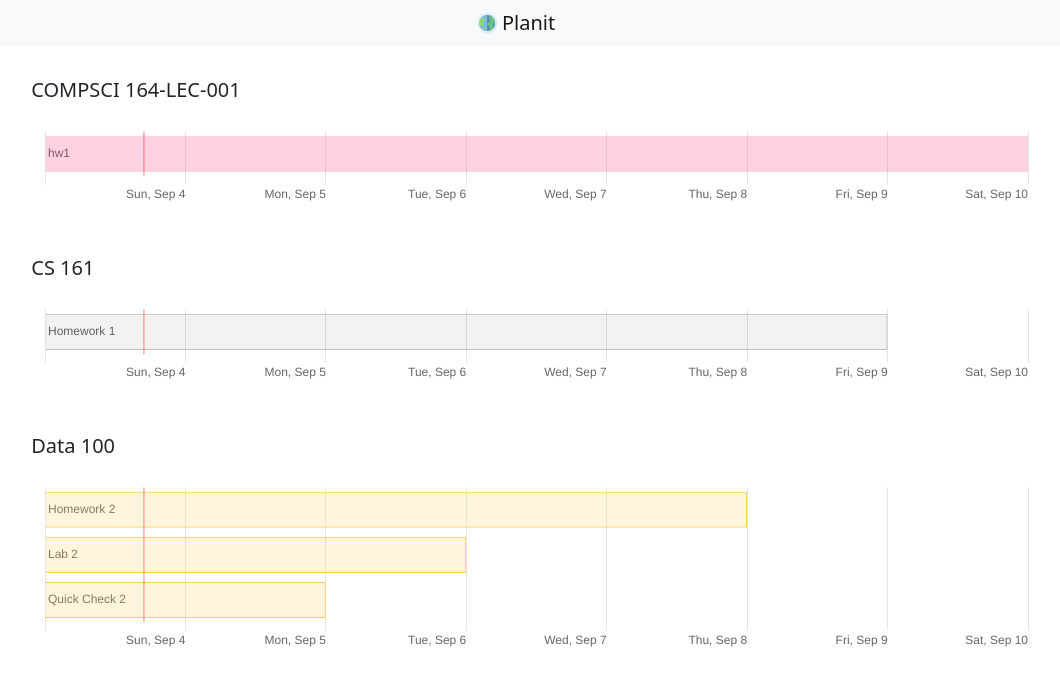
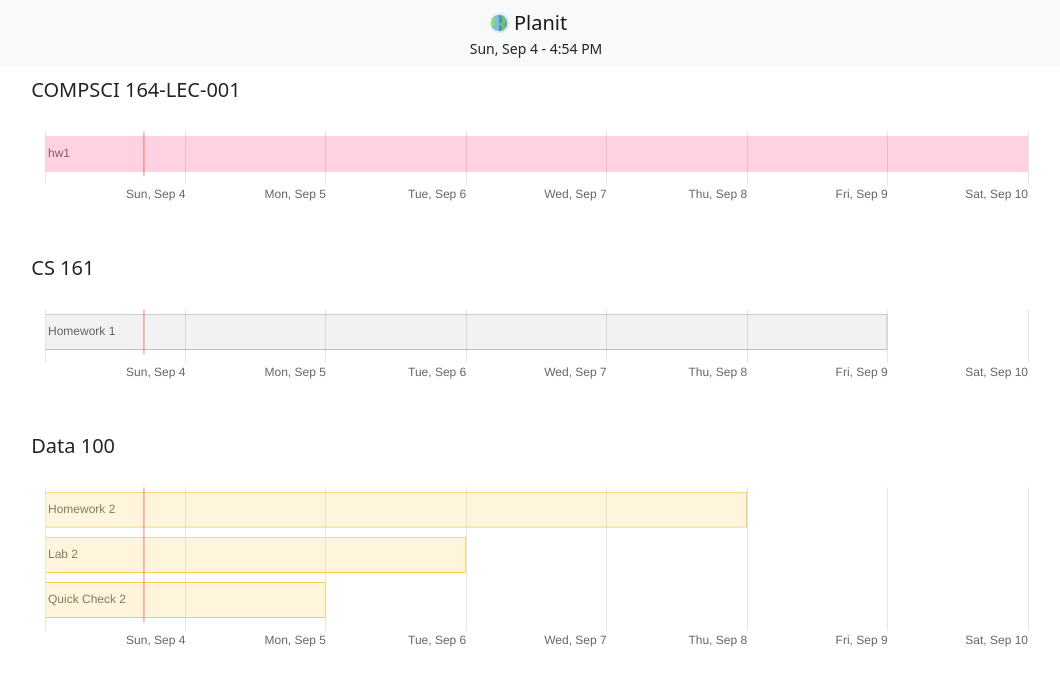
Before and after one commit to tanjeffreyz/planit, a plain HTML site: page index.html in a window 1280 px wide. Shown: the top 696 px of the page, without its empty margins (104-1164 px from the left). Drawn offline with Linux system fonts and the light colour scheme.

Commit message:
added current date and time to navbar

```diff
--- a/index.html
+++ b/index.html
@@ -11,14 +11,15 @@
     <title>Planit</title>
   </head>
   <body>
-    <nav class="navbar navbar-expand fixed-top navbar-light bg-light ps-3 pe-3">
+    <nav class="navbar navbar-expand fixed-top justify-content-center navbar-light bg-light">
       <div class="row w-100" align="center">
         <div class="col"></div>
-        <div class="col align-items-center">
+        <div class="col">
           <a class="navbar-brand" href="#">
             <img style="margin-bottom: 4px;" src="src/resources/planit_logo.png" height="20px" />
             Planit
           </a>
+          <div id="now" class="small"></div>
         </div>
         <div class="col"></div>
       </div>
--- a/src/js/custom.js
+++ b/src/js/custom.js
@@ -23,10 +23,25 @@ const msToDays = (ms) => {
 //    Main Function   //
 ////////////////////////
 function main(numDays, reference) {
+  // Clear previous calendars
   calendars.innerHTML = '';
+
+  // Display current time
+  const now = new Date();
+  const dateString = now.toLocaleDateString('en-us', {
+    weekday: 'short',
+    month: 'short',
+    day: 'numeric'
+  });
+  const timeString = now.toLocaleTimeString('en-us', {
+    hour: 'numeric',
+    minute: '2-digit'
+  });
+  document.getElementById('now').textContent = `${dateString} - ${timeString}`;
+
+  // Display assignments
   for (const [i, courseName] of Object.entries(Object.keys(assignments))) {
-    // Get assignment list for this course
-    const entries = assignments[courseName];
+    const entries = assignments[courseName];    // Get assignment list for this course
 
     // Prepare data
     const presentEntries = [];    // List of assignments that are due on or after today
@@ -138,12 +153,12 @@ function main(numDays, reference) {
           annotation: {
             annotations: [
               {
-                type: "line",
-                mode: "vertical",
-                scaleID: "x",
+                type: 'line',
+                mode: 'vertical',
+                scaleID: 'x',
                 value: msToDays((new Date()) - reference),
                 borderWidth: 1,
-                borderColor: "rgb(255, 0, 0, 0.5)"
+                borderColor: 'rgb(255, 0, 0, 0.5)'
               }
             ]
           },
```
